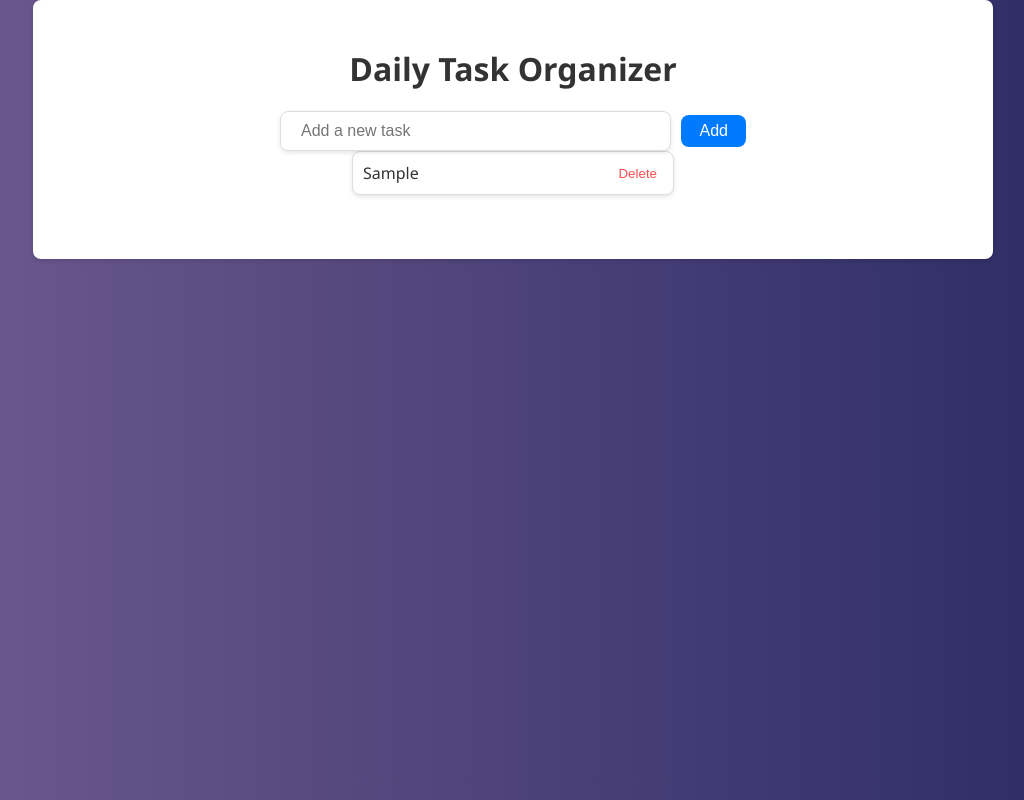
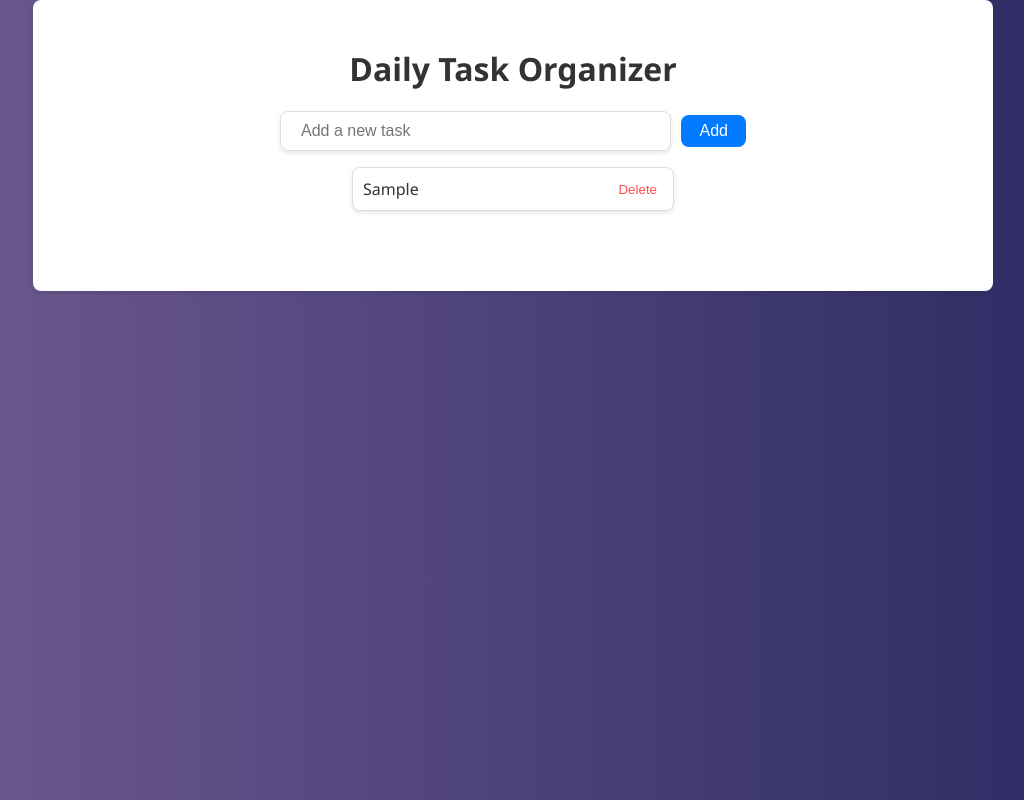
Before and after one commit to umairBinMohammad/daily-task-organizer, a React (Create React App) app: page / in a window 1280 px wide. Both pictures are taken after typing "Sample" into the empty fields and a click on the button "Add". Shown: the whole page, without its empty margins (127-1151 px from the left). Built offline with nearby package versions, Linux system fonts and the light colour scheme.

Commit message:
Fixed margins for components

```diff
--- a/src/App.js
+++ b/src/App.js
@@ -27,11 +27,11 @@ const App = () => {
     >
       <h1 className="text-xl font-bold text-center mb-4" style={{ textAlign: 'center' }}>Daily Task Organizer</h1>
       {/* Component to add a new task */}
-      <div className="mb-4">
+      <div className="mb-4" style={{ marginBottom: '1rem', marginTop: '1rem' }}>
         <AddTask onAdd={addTask} />
       </div>
       {/* Component to list all tasks */}
-      <div className="mt-4">
+      <div className="mt-4" style={{ marginTop: '1rem', marginBottom: '1rem' }}>
         <TaskList tasks={tasks} onToggle={toggleTaskCompletion} onDelete={deleteTask} />
       </div>
     </div>
--- a/src/components/Task.js
+++ b/src/components/Task.js
@@ -17,6 +17,7 @@ const Task = ({ task, onToggle, onDelete }) => {
         alignItems: 'center',
         justifyContent: 'space-between',
         marginBottom: '10px',
+        marginTop: '5px',
         padding: '10px',
         border: '1px solid #ddd',
         borderRadius: '8px',
@@ -32,7 +33,7 @@ const Task = ({ task, onToggle, onDelete }) => {
         style={{
           textDecoration: task.completed ? 'line-through' : 'none',
           cursor: 'pointer',
-          flex: 1,
+          flex: 1
         }}
       >
         {task.name}
```
